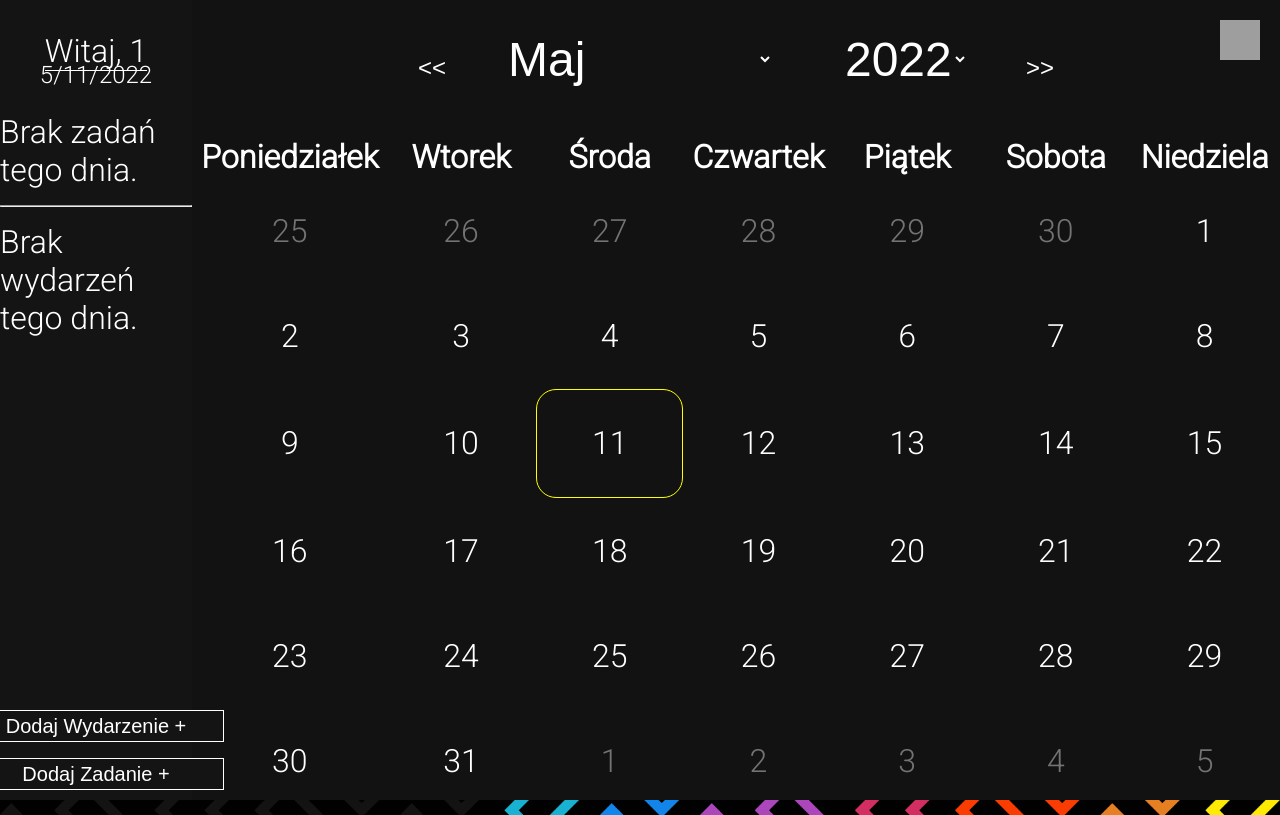
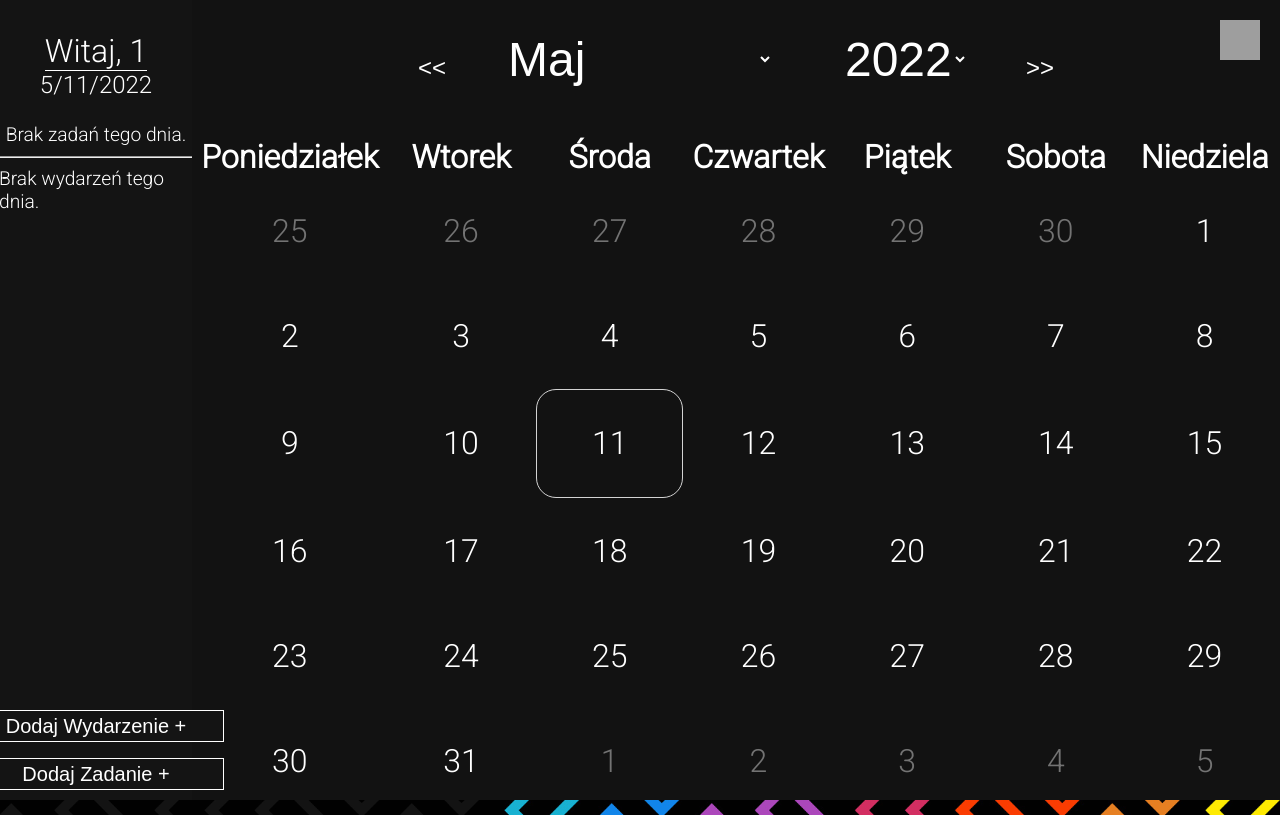
Before and after one commit to frankos6/blanciorgancior, a PHP site: page / in a window 1280 px wide. Run offline with PHP 8.4, Linux system fonts and the light colour scheme; a user stored in the database is signed in; data comes from the database, SQL or seed files in the repository; data that the repository does not hold is empty; grey boxes are pictures that could not be loaded.

Commit message:
Update style.css

```diff
--- a/styles/style.css
+++ b/styles/style.css
@@ -46,14 +46,13 @@ body{
     flex-direction: column;
     align-items: center;
     box-sizing: border-box;
-    transition: 0.5s;
 }
 
 #date-display{
     text-align: center;
     font-size: 1.5rem;
     animation: appearText 1s ease-in;
-    margin-top: 0;
+    margin-top: 10px;
 }
 
 #welcome-msg{
@@ -418,6 +417,8 @@ th{
     color: white;
     opacity: 100%;
     transition: 0.3s ease-in-out;
+    box-sizing: border-box;
+    border-radius: 20px;
 }
 
 .calendarCell:hover{
@@ -426,6 +427,15 @@ th{
     transition: 0.3s ease-in-out;
     box-sizing: border-box;
     cursor: pointer;
+}
+
+.calendarCellClick{
+    background-color: #1f1f1f;
+    box-shadow: rgba(0, 0, 0, 0.24) 0px 3px 8px;
+    transition: 0.3s ease-in-out;
+    box-sizing: border-box;
+    cursor: pointer;
+    border-radius: 20px;
 }
 
 td{
@@ -461,6 +471,7 @@ option{
     justify-content: center;
     color: white;
     background-color: #141414;
+    height: 100%;
 }
 
 .form-select{
@@ -505,6 +516,19 @@ label{
 /* ========================================================================================================================================================================*/
 /* Assignments display ----------------------------------------------------------------------------------------------------------------------------------------------------*/
 /* ========================================================================================================================================================================*/
+
+.assignment-display{
+    font-size: 1.2rem;
+    display: flex;
+    flex-direction: column;
+    justify-content: center;
+    align-items: center;
+    animation: appearText 1s ease-in;
+}
+
+hr{
+    width: 12rem;
+}
 
 /* ========================================================================================================================================================================*/
 /* Dark mode switch -------------------------------------------------------------------------------------------------------------------------------------------------------*/
@@ -594,6 +618,6 @@ input:checked + .slider:before {
 }
 
 .bg-info{
-    border: 1px solid yellow;
+    border: 1px solid lightgray;
     border-radius: 20px;
 }
```
